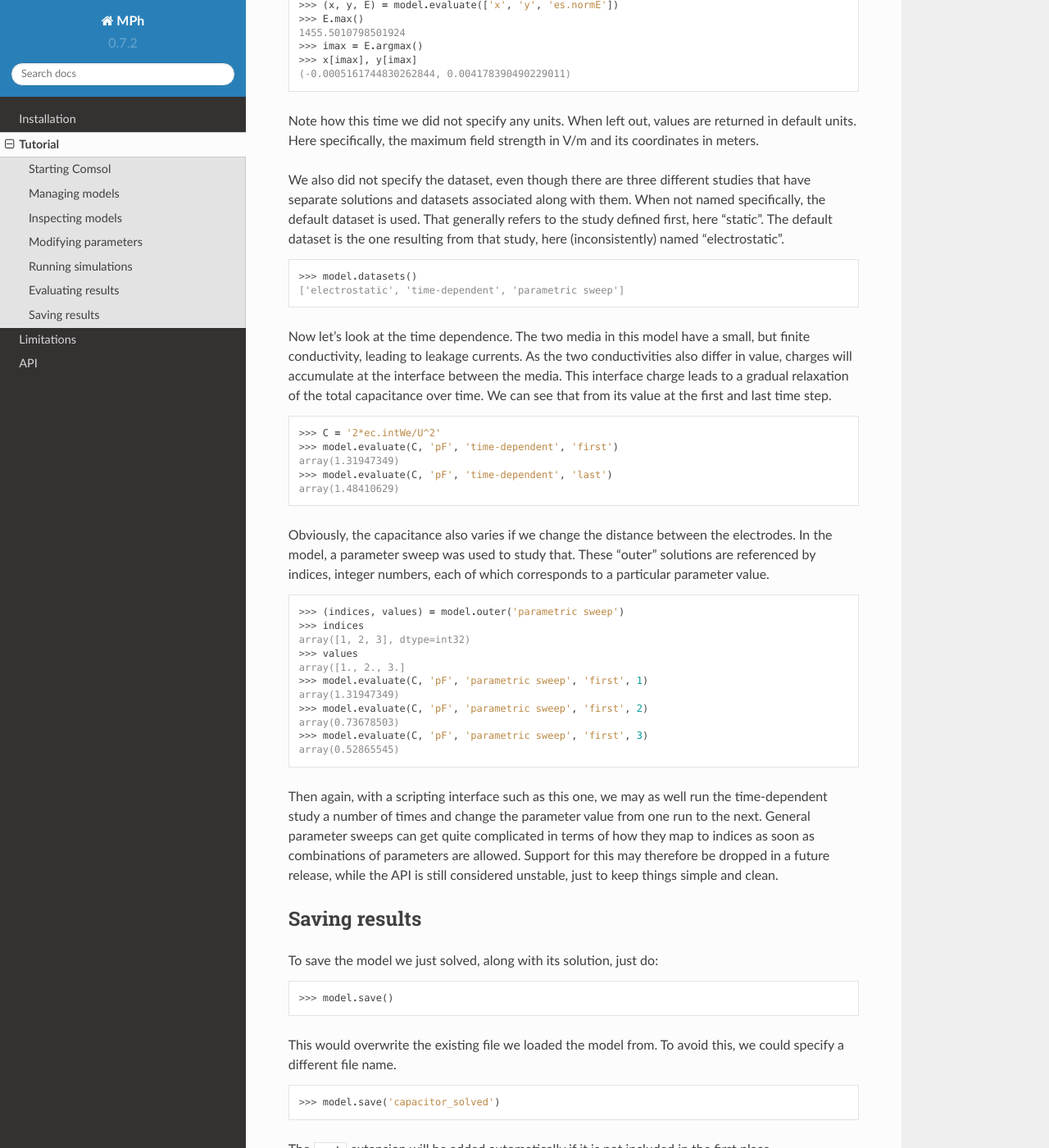
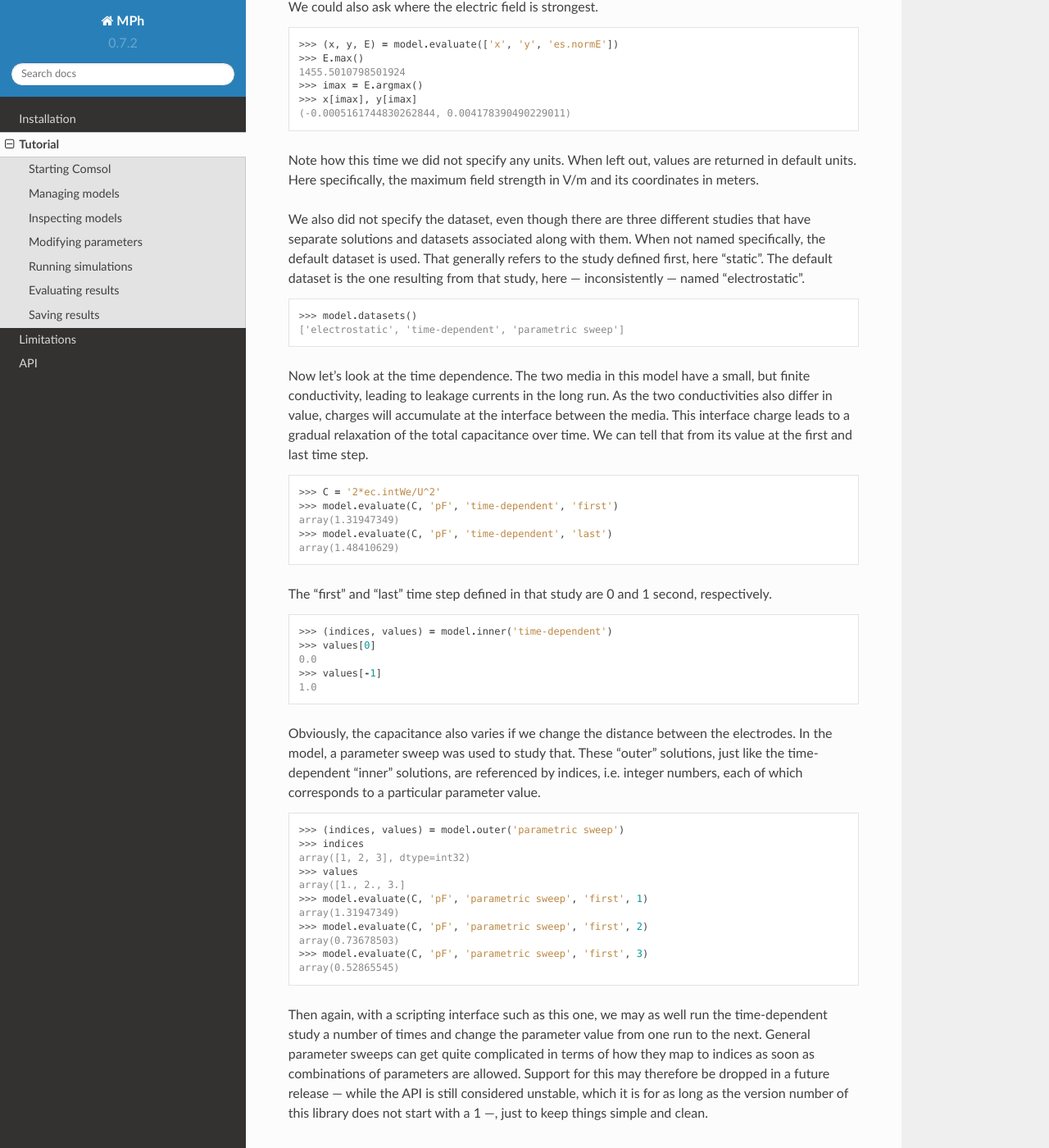
Before and after one commit to MPh-py/MPh, a Sphinx documentation site: the page built from docs/tutorial.md, in a window 1280 px wide and 1400 px high, scrolled down 3994 px. Shown: the whole window at 82% size. Built offline with Sphinx 7.4.7 and the Read the Docs theme 2.0.0, drawn with Linux system fonts in a browser that asks for light colours; some of the changed text lies outside the part shown.

Commit message:
Spell-corrected, amended, and complemented documentation.

````diff
--- a/docs/limitations.md
+++ b/docs/limitations.md
@@ -26,8 +26,8 @@
 and MacOS. The code that identifies installed Comsol versions and
 locates the executables would have to be adapted to support the
 other operating systems. This is not particularly difficult for
-someone with access to a test environment. Contributions [on
-Github][mph-repo] are welcome.
+someone with access to a test environment. Contributions or even
+just suggestions [on GitHub][mph-repo] are welcome.
 
 The API is intentionally scope-limited to automating the simulation
 workflow, such as running parameter sweeps or optimization routines
--- a/docs/tutorial.md
+++ b/docs/tutorial.md
@@ -3,8 +3,8 @@
 
 To follow along with this tutorial in an interactive Python session,
 if you wish to do so, make sure you have downloaded the [demonstration
-model "capacitor.mph"][demo] from this library's Github repository, and saved
-it in the same folder from which you run Python.
+model "capacitor.mph"][demo] from this library's GitHub repository,
+and saved it in the same folder from which you run Python.
 
 It is a model of a non-ideal, inhomogeneous, parallel-plate capacitor,
 in that its electrodes are of finite extent, the edges are rounded
@@ -16,7 +16,8 @@
 
 ### Starting Comsol
 
-To start a Comsol client on the local machine, just do this:
+In the beginning was the client. And the client was with Comsol. And
+the client was Comsol. So let there be a Comsol client.
 ```python
 >>> import mph
 >>> client = mph.Client(cores=1)
@@ -151,10 +151,10 @@
 >>> model.geometries()
 ['geometry']
 ```
-is set up to depend on that very value. So the geometry will
-effectively change the next time it is rebuilt. Comsol performs the
-rebuild automatically once we solve the model, but we may also trigger
-it right away.
+is set up to depend on that very value. So it will effectively change
+the next time it is rebuilt. This will happen automatically once we
+solve the model. But we may also trigger the geometry rebuild right
+away.
 ```python
 >>> model.build()
 ```
@@ -163,28 +163,28 @@
 
 To solve the model, we need to create a mesh. This would also be taken
 care of automatically, but let's make sure this critical step passes
-without errors.
+without a hitch.
 ```python
 >>> model.mesh()
 ```
 
 Now run the first study, the one set up to compute the electrostatic
-solution, i.e. the instantaneous and purely capacitive response,
-without any leakage currents.
+solution, i.e. the instantaneous and purely capacitive response to the
+applied voltage, before leakage currents have any time to set in.
 ```python
 >>> model.solve('static')
 ```
 
-This modest simulation should not take longer than a few seconds. While
-we are at it, we may as well solve the remaining two studies, one
-time-dependent, the other a parameter sweep.
+This modest simulation should not take longer than a few seconds.
+While we are at it, we may as well solve the remaining two studies,
+one time-dependent, the other a parameter sweep.
 ```python
 >>> model.solve('relaxation')
 >>> model.solve('sweep')
 ```
 
 They take a little longer, but not much. We could have solved all three
-studies at once, or rather, all the studies defined in the model.
+studies at once, or rather, all of the studies defined in the model.
 ```python
 >>> model.solve()
 ```
@@ -220,19 +220,19 @@
 different studies that have separate solutions and datasets associated
 along with them. When not named specifically, the default dataset is
 used. That generally refers to the study defined first, here "static".
-The default dataset is the one resulting from that study, here
-(inconsistently) named "electrostatic".
+The default dataset is the one resulting from that study, here —
+inconsistently — named "electrostatic".
 ```python
 >>> model.datasets()
 ['electrostatic', 'time-dependent', 'parametric sweep']
 ```
 
 Now let's look at the time dependence. The two media in this model
-have a small, but finite conductivity, leading to leakage currents.
-As the two conductivities also differ in value, charges will accumulate
-at the interface between the media. This interface charge leads to a
-gradual relaxation of the total capacitance over time. We can see    that
-from its value at the first and last time step.
+have a small, but finite conductivity, leading to leakage currents in
+the long run. As the two conductivities also differ in value, charges
+will accumulate at the interface between the media. This interface
+charge leads to a gradual relaxation of the total capacitance over
+time. We can tell that from its value at the first and last time step.
 ```python
 >>> C = '2*ec.intWe/U^2'
 >>> model.evaluate(C, 'pF', 'time-dependent', 'first')
@@ -241,10 +241,21 @@
 array(1.48410629)
 ```
 
+The "first" and "last" time step defined in that study are 0 and 1
+second, respectively.
+```python
+>>> (indices, values) = model.inner('time-dependent')
+>>> values[0]
+0.0
+>>> values[-1]
+1.0
+```
+
 Obviously, the capacitance also varies if we change the distance
 between the electrodes. In the model, a parameter sweep was used to
-study that. These "outer" solutions are referenced by indices, integer
-numbers, each of which corresponds to a particular parameter value.
+study that. These "outer" solutions, just like the time-dependent
+"inner" solutions, are referenced by indices, i.e. integer numbers,
+each of which corresponds to a particular parameter value.
 ```python
 >>> (indices, values) = model.outer('parametric sweep')
 >>> indices
@@ -264,8 +275,10 @@
 parameter value from one run to the next. General parameter sweeps
 can get quite complicated in terms of how they map to indices as
 soon as combinations of parameters are allowed. Support for this may
-therefore be dropped in a future release, while the API is still
-considered unstable, just to keep things simple and clean.
+therefore be dropped in a future release — while the API is still
+considered unstable, which it is for as long as the version number
+of this library does not start with a 1 —, just to keep things simple
+and clean.
 
 
 ### Saving results
@@ -287,9 +300,9 @@
 Maybe we don't actually need to keep the solution and mesh data around.
 The model was quick enough to solve, and we do like free disk space.
 We would just like to be able to look up modeling details somewhere
-down the line. Comsol also keeps track of the modeling history — a log
-of which features were created or modified, and in which order. That
-is, typically irrelevant details, which we can prune of by resetting
+down the line. Comsol also keeps track of the modeling history: a log
+of which features were created, deleted, modified, and in which order.
+Typically, such details are irrelevant. We can prune them by resetting
 that record.
 ```python
 >>> model.clear()
````
Also changed, not shown: other parts of docs/tutorial.md (+8 -9 lines), 2 other files.
